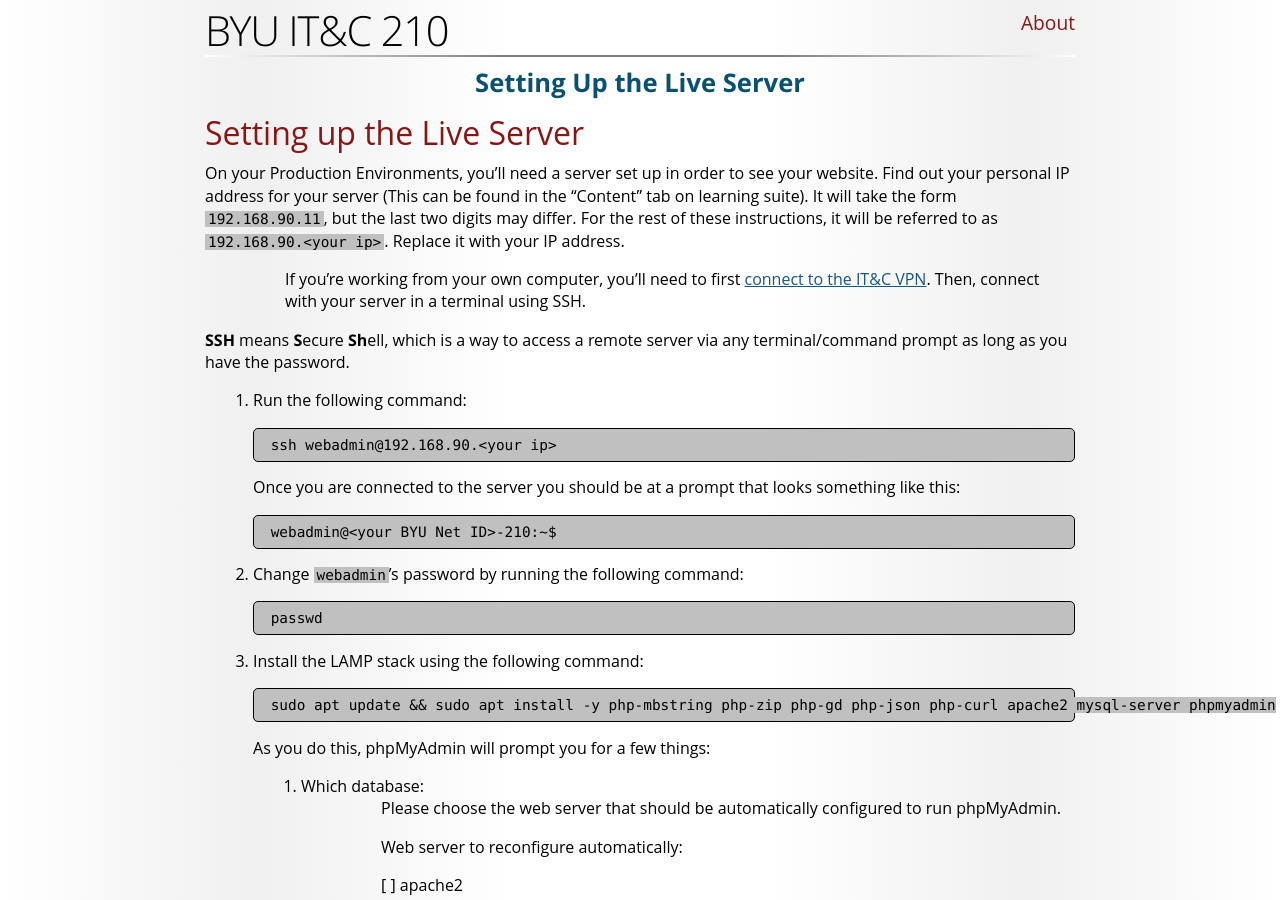
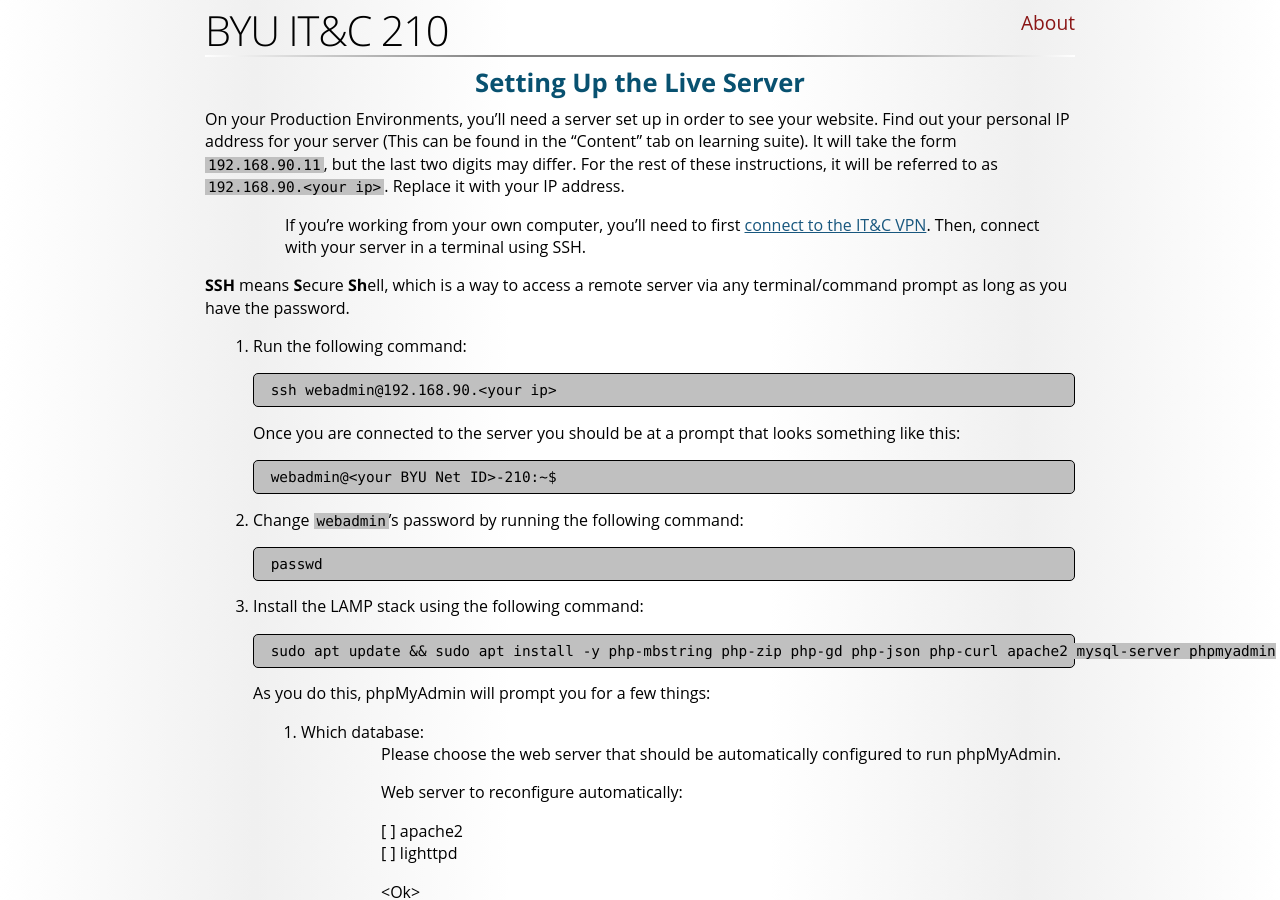
Before and after one commit to BYU-ITC-210/BYU-ITC-210.github.io, a Jekyll site: the page built from live_server.md, in a window 1280 px wide and 900 px high. Built offline with Jekyll 4.4.1, drawn with Linux system fonts in a browser that asks for light colours; some web fonts are replaced.

Commit message:
Remove redundant title

```diff
--- a/live_server.md
+++ b/live_server.md
@@ -1,8 +1,6 @@
 ---
 title: Setting Up the Live Server
 ---
-
-# Setting up the Live Server
 
 On your Production Environments, you'll need a server set up in order to see your website. Find out your personal IP address
 for your server (This can be found in the "Content" tab on learning suite). It will take the form `192.168.90.11`, but the last two digits may differ. For the rest of these instructions, it will be referred to as `192.168.90.<your ip>`. Replace it with your IP address.
```
